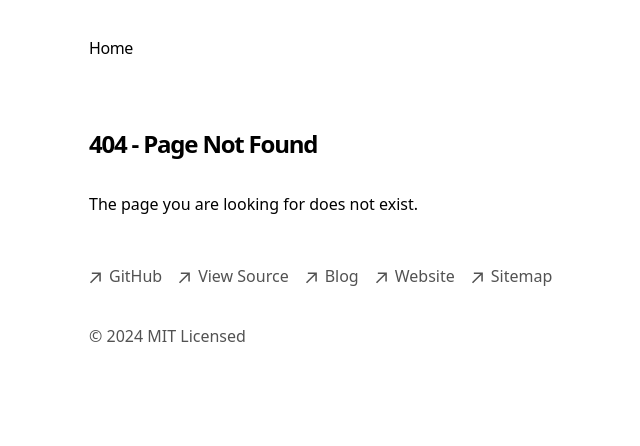
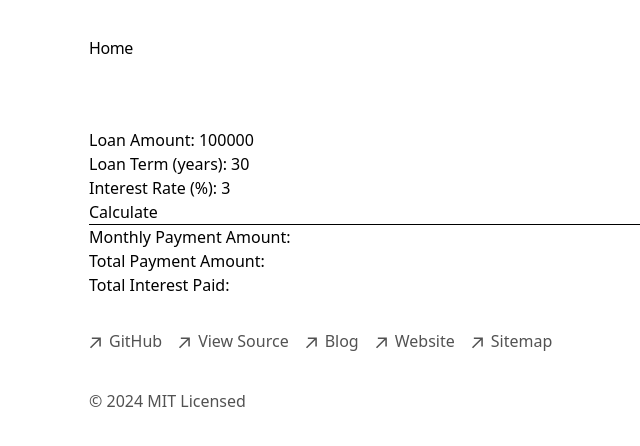
Before and after one commit to Scc33/portfolio, a Next.js app: page /mortgageCalc in a window 1280 px wide. Before the commit this address had no page. Shown: the top 446 px of the page, without its empty margins (167-807 px from the left). Built offline with nearby package versions, Linux system fonts and the light colour scheme.

Commit message:
Create mortgage interest rate calculator

```diff
--- a/app/data/Pages.tsx
+++ b/app/data/Pages.tsx
@@ -32,5 +32,6 @@ export const PAGE_METADATA: PageMetadata[] = [
         endpoint: "/notificationSettings",
         date: "7/10/2024",
         name: "Notification Settings"
-    }
+    },
+    { endpoint: "/mortgageCalc", date: "7/11/2024", name: "Mortgage Calculator" },
 ];
--- /dev/null
+++ b/app/mortgageCalc/page.tsx
@@ -0,0 +1,102 @@
+"use client";
+
+import { useState } from "react";
+
+const Page = () => {
+    const [monthlyPayment, setMonthlyPayment] = useState("");
+    const [totalPayment, setTotalPayment] = useState("");
+    const [totalInterest, setTotalInterest] = useState("");
+
+    function onSubmit(event) {
+        event.preventDefault(); // Prevent page reload on form submission.
+
+        const data = new FormData(event.target);
+
+        // Get and convert input values.
+        const loanAmount = parseFloat(data.get("loan-amount"));
+        const monthlyInterestRate =
+            parseFloat(data.get("interest-rate")) / 100 / 12;
+        const loanTermInMonths = parseFloat(data.get("loan-term")) * 12;
+
+        // Calculate monthly mortgage payment.
+        const monthlyPaymentAmount =
+            (loanAmount * monthlyInterestRate) /
+            (1 - 1 / Math.pow(1 + monthlyInterestRate, loanTermInMonths));
+        const totalPayment = monthlyPaymentAmount * loanTermInMonths;
+
+        const currencyFormatter = new Intl.NumberFormat("en-US", {
+            style: "currency",
+            currency: "USD"
+        });
+
+        // Display monthly payment amount.
+        setMonthlyPayment(currencyFormatter.format(monthlyPaymentAmount));
+
+        // Display total payment amount.
+        setTotalPayment(currencyFormatter.format(totalPayment));
+
+        // Display total interest amount.
+        setTotalInterest(currencyFormatter.format(totalPayment - loanAmount));
+    }
+
+    return (
+        <div className="mortgage-calculator">
+            <form className="mortgage-calculator-form" onSubmit={onSubmit}>
+                <div>
+                    <label>
+                        Loan Amount:{" "}
+                        <input
+                            type="number"
+                            name="loan-amount"
+                            defaultValue="100000"
+                            min="1"
+                            required
+                        />
+                    </label>
+                </div>
+                <div>
+                    <label>
+                        Loan Term (years):{" "}
+                        <input
+                            type="number"
+                            name="loan-term"
+                            defaultValue="30"
+                            min="1"
+                            required
+                        />
+                    </label>
+                </div>
+                <div>
+                    <label>
+                        Interest Rate (%):{" "}
+                        <input
+                            type="number"
+                            name="interest-rate"
+                            defaultValue="3"
+                            step="0.01"
+                            min="0.01"
+                            required
+                        />
+                    </label>
+                </div>
+                <div>
+                    <button type="submit">Calculate</button>
+                </div>
+            </form>
+            <hr />
+            <div aria-live="polite" className="mortgage-calculator-results">
+                <div>
+                    Monthly Payment Amount: <strong>{monthlyPayment}</strong>
+                </div>
+                <div>
+                    Total Payment Amount: <strong>{totalPayment}</strong>
+                </div>
+                <div>
+                    Total Interest Paid: <strong>{totalInterest}</strong>
+                </div>
+            </div>
+        </div>
+    );
+};
+
+export default Page;
```
